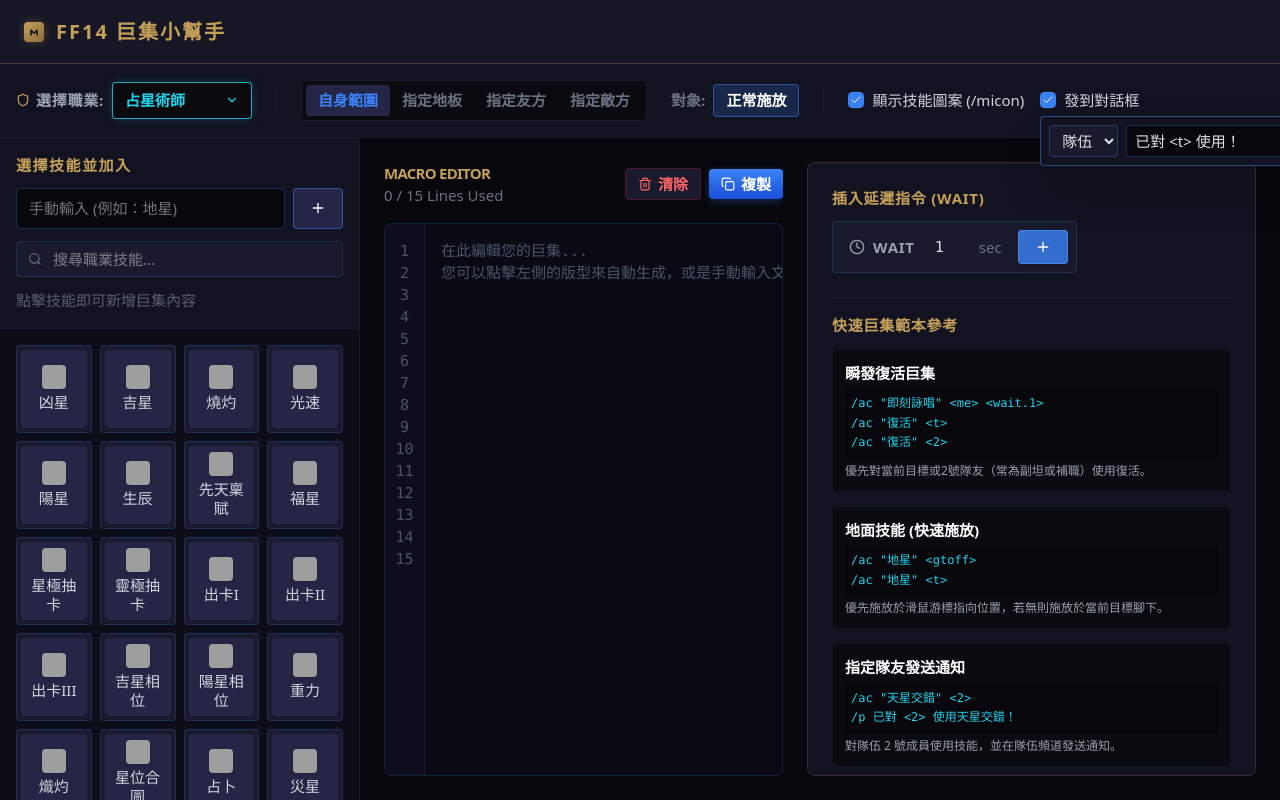
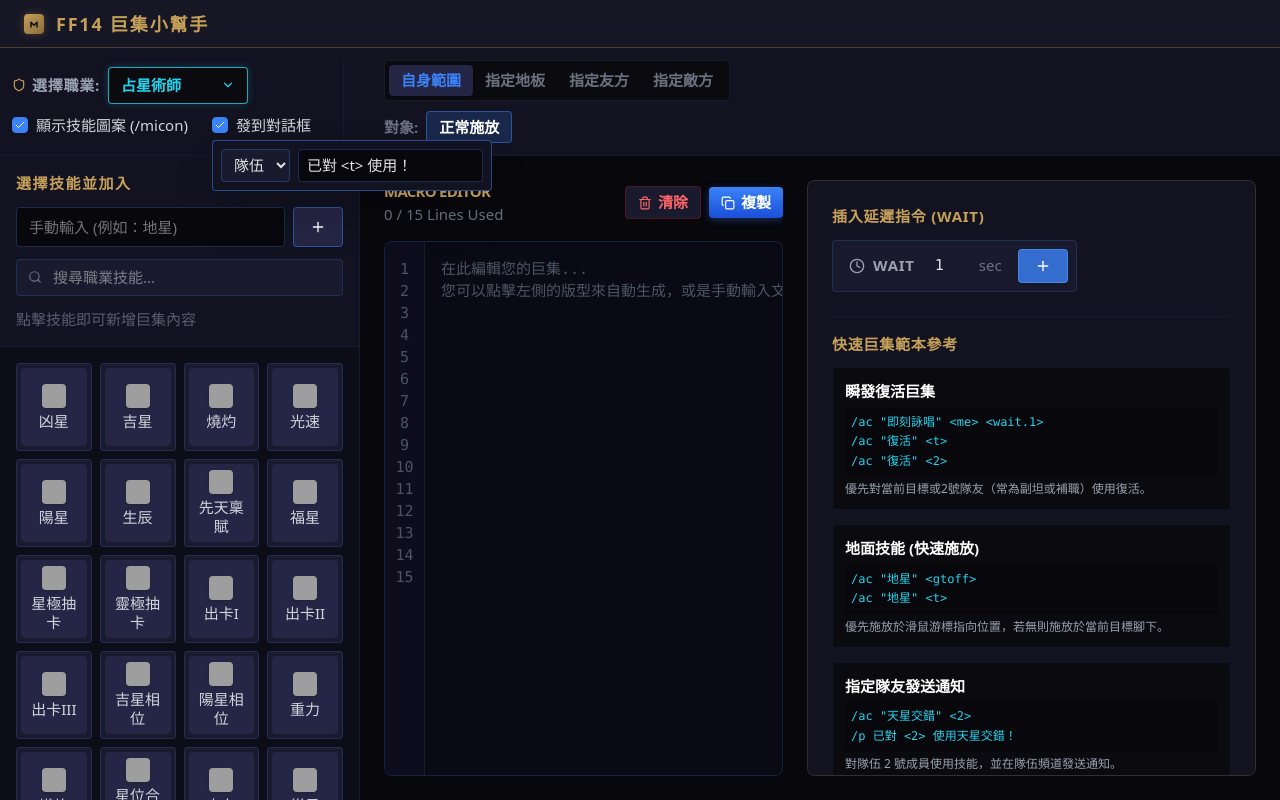
Before and after one commit to infanta0127-star/MacroMate, a React (Vite) app: page / in a window 1280 px wide. Both pictures are taken after a click on the button "發到對話框". Built offline with nearby package versions, Linux system fonts and the light colour scheme; grey boxes are pictures that could not be loaded.

Commit message:
feat: adjust header height to h-12 and reorganize rules settings bar to 2-column layout

```diff
--- a/src/App.tsx
+++ b/src/App.tsx
@@ -240,7 +240,7 @@
     <div className="h-screen bg-[#0a0a0f] text-[#e2e2e2] font-sans flex flex-col overflow-hidden selection:bg-[#3b82f6]/30">
 
       {/* Header */}
-      <header className="h-16 bg-[#161625] border-b border-[#c5a059]/30 flex items-center justify-between px-6 shadow-2xl shrink-0 z-10">
+      <header className="h-12 bg-[#161625] border-b border-[#c5a059]/30 flex items-center justify-between px-6 shadow-2xl shrink-0 z-10">
         <div className="flex items-center space-x-3">
           <div className="w-5 h-5 bg-gradient-to-br from-[#c5a059] to-[#8a6d3b] rounded-sm flex items-center justify-center shadow-[0_0_8px_rgba(197,160,89,0.3)]">
             <svg viewBox="0 0 100 100" className="w-3 h-3">
@@ -254,16 +254,18 @@
               />
             </svg>
           </div>
-          <h1 className="text-xl font-bold tracking-widest text-[#c5a059] uppercase">FF14 巨集小幫手</h1>
+          <h1 className="text-lg font-bold tracking-widest text-[#c5a059] uppercase">FF14 巨集小幫手</h1>
         </div>
       </header>
 
       {/* Merged Action Rules and Settings Bar (Regions 1 & 2) */}
-      <div className="bg-[#121220] border-b border-[#1a1a2e] p-4 flex flex-wrap items-center gap-6 text-[15px] shrink-0 relative z-20">
+      <div className="bg-[#121220] border-b border-[#1a1a2e] p-3 grid grid-cols-1 md:grid-cols-[auto_1fr] gap-x-8 gap-y-2 text-[15px] shrink-0 relative z-20">
 
-        {/* Select Job (Custom Dropdown) */}
+        {/* Column Left (1 & 4) */}
+        <div className="flex flex-row md:flex-col gap-x-6 gap-y-2.5 items-center md:items-start justify-start md:justify-center border-b md:border-b-0 md:border-r border-[#1a1a2e] pb-2 md:pb-0 md:pr-8">
+          {/* 1. Select Job (Custom Dropdown) */}
           <div className="flex items-center gap-2 relative" ref={jobDropdownRef}>
-          <div className="flex items-center gap-1.5 text-[15px] text-gray-400 font-bold uppercase tracking-wider">
+            <div className="flex items-center gap-1.5 text-gray-400 font-bold uppercase tracking-wider">
               <Shield className="w-3.5 h-3.5 text-[#c5a059]" />
               <span>選擇職業:</span>
             </div>
@@ -278,7 +280,7 @@
 
             {/* Dropdown Options List */}
             {isJobDropdownOpen && (
-            <div className="absolute top-[calc(100%+4px)] left-0 w-[200px] max-h-[300px] overflow-y-auto bg-[#0d0d18] border border-[#22d3ee]/30 rounded-md shadow-2xl z-50 py-1.5 custom-scrollbar animate-in fade-in slide-in-from-top-2 duration-150">
+              <div className="absolute top-[calc(100%+4px)] left-[80px] w-[200px] max-h-[300px] overflow-y-auto bg-[#0d0d18] border border-[#22d3ee]/30 rounded-md shadow-2xl z-50 py-1.5 custom-scrollbar animate-in fade-in slide-in-from-top-2 duration-150">
                 {JOB_GROUPS.map((group) => (
                   <div key={group.name} className="mb-2 last:mb-0">
                     {/* Group Header */}
@@ -316,10 +318,59 @@
             )}
           </div>
 
-        <div className="h-6 w-[1px] bg-[#1a1a2e] hidden md:block"></div>
+          {/* 4. Options */}
+          <div className="flex items-center gap-6">
+            <button
+              onClick={() => setConfig({...config, useMicon: !config.useMicon})}
+              className="flex items-center gap-2 group w-max"
+            >
+              <div className={`w-4 h-4 rounded flex items-center justify-center transition-colors border ${config.useMicon ? 'bg-[#3b82f6] border-[#3b82f6]' : 'bg-[#1a1a2e] border-gray-600'}`}>
+                {config.useMicon && <Check className="w-3 h-3 text-white" />}
+              </div>
+              <span className="text-gray-300 group-hover:text-white transition-colors">顯示技能圖案 (/micon)</span>
+            </button>
 
-        {/* Category Tabs */}
-        <div className="flex bg-[#0a0a0f] rounded border border-[#1a1a2e] p-1">
+            <div className="flex items-center gap-2 relative">
+              <button
+                onClick={() => setConfig({...config, useChat: !config.useChat})}
+                className="flex items-center gap-2 group w-max"
+              >
+                <div className={`w-4 h-4 rounded flex items-center justify-center transition-colors border ${config.useChat ? 'bg-[#3b82f6] border-[#3b82f6]' : 'bg-[#1a1a2e] border-gray-600'}`}>
+                  {config.useChat && <Check className="w-3 h-3 text-white" />}
+                </div>
+                <span className="text-gray-300 group-hover:text-white transition-colors">發到對話框</span>
+              </button>
+
+              {config.useChat && (
+                <div className="absolute top-[calc(100%+4px)] left-0 bg-[#121220] border border-[#3b82f6]/50 rounded p-2 flex gap-2 z-50 shadow-2xl w-[280px]">
+                  <select
+                    value={config.chatChannel}
+                    onChange={e => setConfig({...config, chatChannel: e.target.value})}
+                    className="bg-[#1a1a2e] border border-[#3b82f6]/30 rounded px-2 py-1 text-[15px] text-[#e2e2e2] focus:outline-none focus:border-[#3b82f6] shrink-0"
+                  >
+                    <option value="/a">團隊</option>
+                    <option value="/p">隊伍</option>
+                    <option value="/echo">默語</option>
+                    <option value="/s">一般</option>
+                    <option value="">自訂</option>
+                  </select>
+                  <input
+                    type="text"
+                    value={config.chatMessage}
+                    onChange={e => setConfig({...config, chatMessage: e.target.value})}
+                    placeholder="輸入對話..."
+                    className="flex-1 min-w-0 bg-[#07070c] border border-[#3b82f6]/30 rounded px-2 py-1 text-[15px] text-[#e2e2e2] focus:outline-none focus:border-[#c5a059]"
+                  />
+                </div>
+              )}
+            </div>
+          </div>
+        </div>
+
+        {/* Column Right (2 & 3) */}
+        <div className="flex flex-col gap-2.5 justify-center pl-0 md:pl-2">
+          {/* 2. Category Tabs */}
+          <div className="flex bg-[#0a0a0f] rounded border border-[#1a1a2e] p-1 w-max">
             {CATEGORIES.map(cat => (
               <button
                 key={cat.id}
@@ -335,10 +386,10 @@
             ))}
           </div>
 
-        {/* Target Templates */}
+          {/* 3. Target Templates */}
           <div className="flex items-center gap-2">
             <span className="text-gray-500 font-bold uppercase whitespace-nowrap">對象:</span>
-          <div className="flex gap-1.5">
+            <div className="flex flex-wrap gap-1.5">
               {TEMPLATES[config.category].map(tpl => {
                 const displayName = tpl.id === 'party'
                   ? `隊伍成員 (<${config.partyNumber || 2}>)`
@@ -384,56 +435,8 @@
               })}
             </div>
           </div>
+        </div>
 
-        <div className="h-6 w-[1px] bg-[#1a1a2e] hidden md:block"></div>
-
-        {/* Options */}
-        <div className="flex items-center gap-4">
-          <button
-            onClick={() => setConfig({...config, useMicon: !config.useMicon})}
-            className="flex items-center gap-2 group w-max"
-          >
-            <div className={`w-4 h-4 rounded flex items-center justify-center transition-colors border ${config.useMicon ? 'bg-[#3b82f6] border-[#3b82f6]' : 'bg-[#1a1a2e] border-gray-600'}`}>
-              {config.useMicon && <Check className="w-3 h-3 text-white" />}
-            </div>
-            <span className="text-gray-300 group-hover:text-white transition-colors">顯示技能圖案 (/micon)</span>
-          </button>
-
-          <div className="flex items-center gap-2 relative">
-            <button
-              onClick={() => setConfig({...config, useChat: !config.useChat})}
-              className="flex items-center gap-2 group w-max"
-            >
-              <div className={`w-4 h-4 rounded flex items-center justify-center transition-colors border ${config.useChat ? 'bg-[#3b82f6] border-[#3b82f6]' : 'bg-[#1a1a2e] border-gray-600'}`}>
-                {config.useChat && <Check className="w-3 h-3 text-white" />}
-              </div>
-              <span className="text-gray-300 group-hover:text-white transition-colors">發到對話框</span>
-            </button>
-
-            {config.useChat && (
-              <div className="absolute top-[calc(100%+4px)] left-0 bg-[#121220] border border-[#3b82f6]/50 rounded p-2 flex gap-2 z-50 shadow-2xl w-[280px]">
-                <select
-                  value={config.chatChannel}
-                  onChange={e => setConfig({...config, chatChannel: e.target.value})}
-                  className="bg-[#1a1a2e] border border-[#3b82f6]/30 rounded px-2 py-1 text-[15px] text-[#e2e2e2] focus:outline-none focus:border-[#3b82f6] shrink-0"
-                >
-                  <option value="/a">團隊</option>
-                  <option value="/p">隊伍</option>
-                  <option value="/echo">默語</option>
-                  <option value="/s">一般</option>
-                  <option value="">自訂</option>
-                </select>
-                <input
-                  type="text"
-                  value={config.chatMessage}
-                  onChange={e => setConfig({...config, chatMessage: e.target.value})}
-                  placeholder="輸入對話..."
-                  className="flex-1 min-w-0 bg-[#07070c] border border-[#3b82f6]/30 rounded px-2 py-1 text-[15px] text-[#e2e2e2] focus:outline-none focus:border-[#c5a059]"
-                />
-              </div>
-            )}
-          </div>
-        </div>
       </div>
 
       <main className="flex-1 flex flex-col lg:flex-row overflow-hidden relative">
```
Lines whose indentation alone changed are shown as unchanged.
